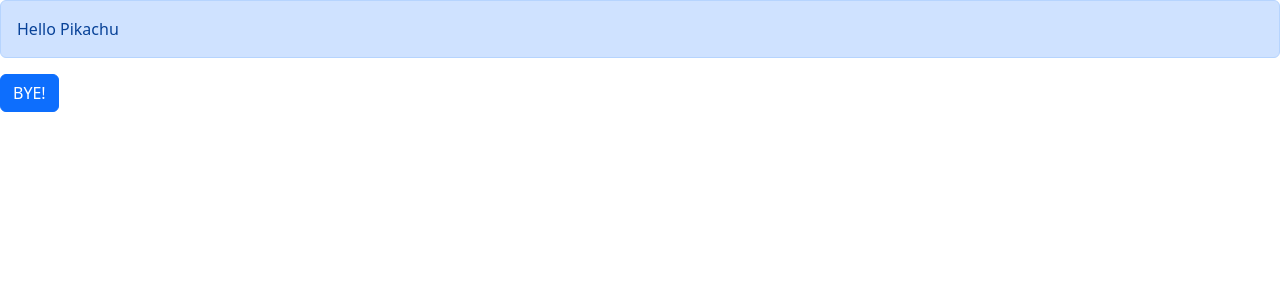
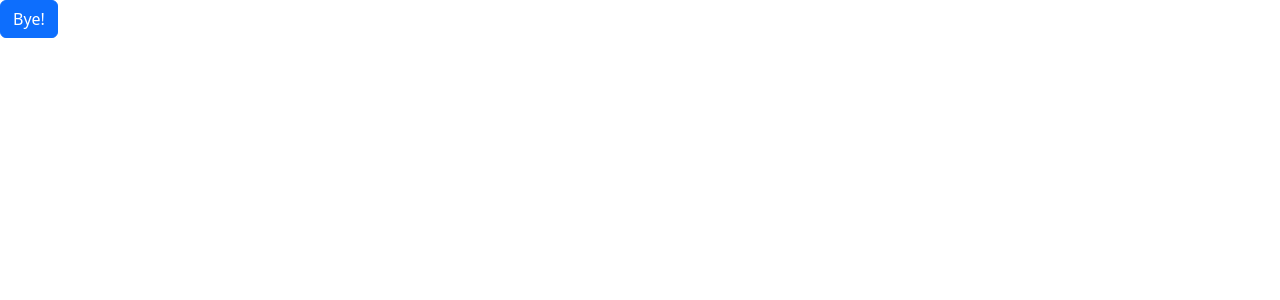
Before and after one commit to gresahodolli/react-js-basics, a React (Vite) app in the folder react-js-basics/: page / in a window 1280 px wide. Shown: the top 300 px of the page. Built offline with nearby package versions, Linux system fonts and the light colour scheme.

Commit message:
mosh's solution

```diff
--- a/react-js-basics/src/App.tsx
+++ b/react-js-basics/src/App.tsx
@@ -1,13 +1,11 @@
-import Alert from "./components/Alert";
 import Button from "./components/Button";
 
 function App() {
   return (
     <div>
-      <Alert>
-        Hello <span>Pikachu</span>
-      </Alert>
-      <Button></Button>
+      <Button color="primary" onClick={() => console.log("Clicked")}>
+        Bye!
+      </Button>
     </div>
   );
 }
--- a/react-js-basics/src/components/Button.tsx
+++ b/react-js-basics/src/components/Button.tsx
@@ -1,10 +1,16 @@
 import React from "react";
 
-const Button = () => {
+interface Props {
+  children: string;
+  color?: "primary" | "secondary" | "danger";
+  onClick: () => void;
+}
+
+const Button = ({ children, onClick, color = "primary" }: Props) => {
   return (
     <div>
-      <button type="button" className="btn btn-primary">
-        BYE!
+      <button className={"btn btn-" + color} onClick={onClick}>
+        {children}
       </button>
     </div>
   );
```
